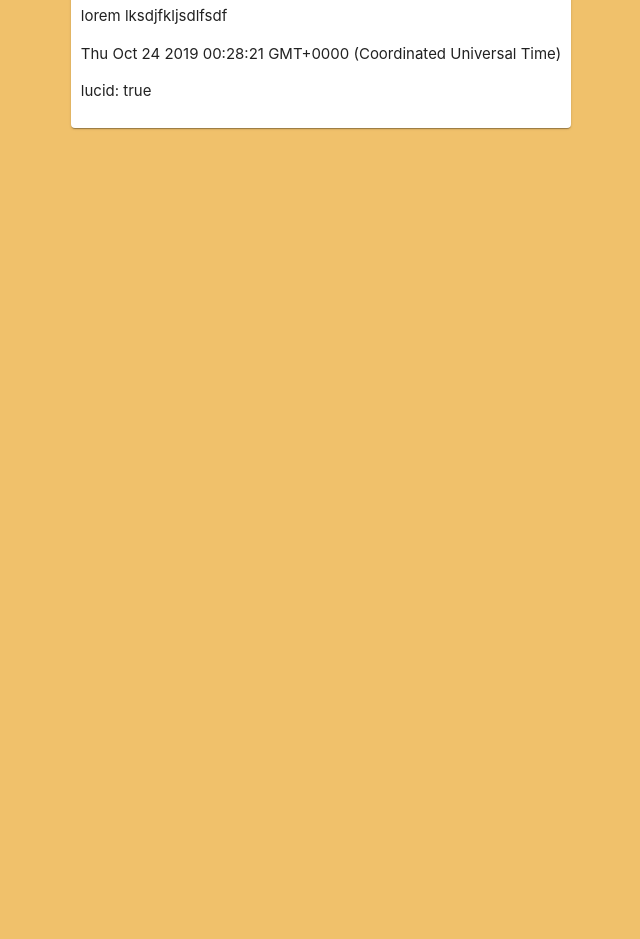
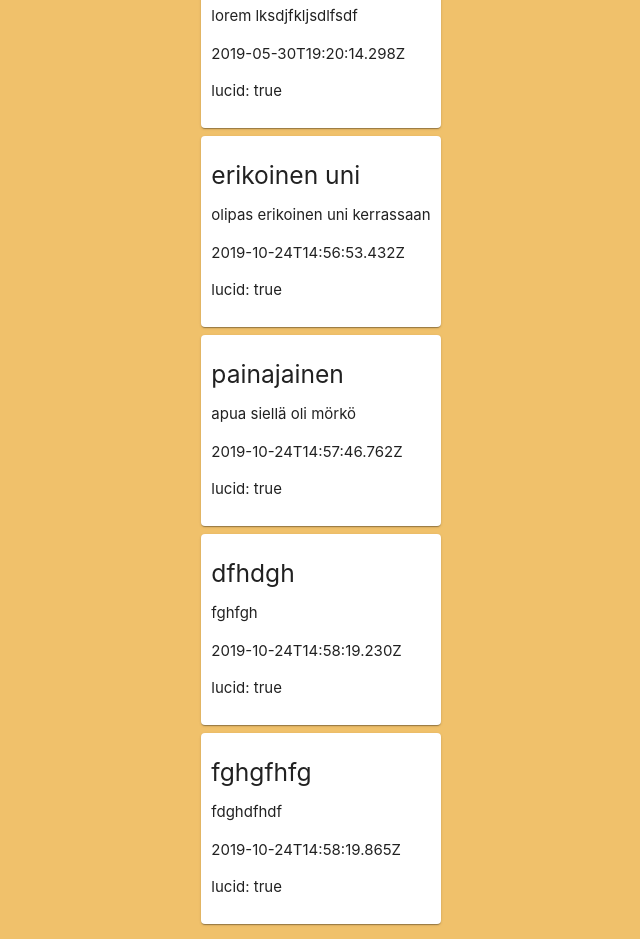
Before and after one commit to paavopoutiainen/lucid_dreamingApp, a React (Create React App) app: page /dreamlist in a window 1280 px wide. Shown: the part 540-1479 px from the top of the page, without its empty margins (319-959 px from the left). Before the commit the page ends 800 px from the top, so only its background shows below. Built offline with nearby package versions, Linux system fonts and the light colour scheme; data requests are answered from the project's data file.

Commit message:
added json server and feature for adding a dream and fectching dreams

```diff
--- /dev/null
+++ b/db.json
@@ -0,0 +1,53 @@
+{
+  "dreams": [
+    {
+      "id": 1,
+      "name": "hulluja ihmisiä",
+      "content": "lorem lksdjfkljsdlfsdf",
+      "date": "2019-05-30T17:30:31.098Z",
+      "lucid": true
+    },
+    {
+      "id": 2,
+      "name": "hulluja ihmisiä",
+      "content": "lorem lksdjfkljsdlfsdf",
+      "date": "2019-05-30T18:39:34.091Z",
+      "lucid": true
+    },
+    {
+      "id": 3,
+      "name": "hulluja ihmisiä",
+      "content": "lorem lksdjfkljsdlfsdf",
+      "date": "2019-05-30T19:20:14.298Z",
+      "lucid": true
+    },
+    {
+      "name": "erikoinen uni",
+      "content": "olipas erikoinen uni kerrassaan",
+      "date": "2019-10-24T14:56:53.432Z",
+      "lucid": true,
+      "id": 4
+    },
+    {
+      "name": "painajainen",
+      "content": "apua siellä oli mörkö\n",
+      "date": "2019-10-24T14:57:46.762Z",
+      "lucid": true,
+      "id": 5
+    },
+    {
+      "name": "dfhdgh",
+      "content": "fghfgh",
+      "date": "2019-10-24T14:58:19.230Z",
+      "lucid": true,
+      "id": 6
+    },
+    {
+      "name": "fghgfhfg",
+      "content": "fdghdfhdf",
+      "date": "2019-10-24T14:58:19.865Z",
+      "lucid": true,
+      "id": 7
+    }
+  ]
+}
--- a/src/App.js
+++ b/src/App.js
@@ -1,4 +1,4 @@
-import React from 'react';
+import React, { useState, useEffect } from 'react';
 import './App.css';
 import { BrowserRouter, Switch, Route, Link } from "react-router-dom";
 import AnalyzePage from "./components/content/AnalyzePage.js"
@@ -6,6 +6,8 @@ import JournalPage from "./components/content/JournalPage.js"
 import IdeasPage from "./components/content/IdeasPage.js"
 import Navbar from "./components/layout/Navbar"
 import DreamList from "./components/dreams/Dreamlist.js"
+import DreamDetails from "./components/dreams/DreamDetails.js"
+import axios from "axios"
 
 
 
@@ -21,6 +23,19 @@ function Home() {
 }
 
 function App() {
+
+  const [dreams, setDreams] = useState([])
+
+  function fetchDreams(){
+    axios.get("http://localhost:3001/dreams")
+    .then(res => res.data)
+    .then(res => setDreams(res))
+  }
+
+  useEffect(() => {
+    fetchDreams()
+  }, [])
+
   return (
     <div>
       <BrowserRouter>
@@ -30,8 +45,9 @@ function App() {
             <Route path ="/journal" component={JournalPage}></Route>
             <Route path = "/exercise_ideas" component={IdeasPage}></Route>
             <Route path = "/analyze_dreams" component={AnalyzePage}></Route>
-            <Route path = "/dreamlist" component={DreamList}></Route>
+            <Route path = "/dreamlist" render={(props) => <DreamList {...props} dreams = {dreams}/>}></Route>
             <Route path = "/ideas" component={IdeasPage}></Route>
+            <Route path = "/dreams/:id" component={DreamDetails}></Route>
           </Switch>
       </BrowserRouter>
 
--- a/src/components/content/AnalyzePage.js
+++ b/src/components/content/AnalyzePage.js
@@ -1,6 +1,6 @@
 import React from "react"
 
-function AnalyzePage(){
+function AnalyzePage({dreams}){
 
 
     return (
--- /dev/null
+++ b/src/components/dreams/DreamDetails.js
@@ -0,0 +1,12 @@
+import React from 'react';
+
+const DreamDetails = (props) => {
+    console.log("dreamdetailsinpropsit",props)
+    return (
+        <div>
+            täälllä
+        </div>
+    );
+};
+
+export default DreamDetails;
--- a/src/components/dreams/Dreamlist.js
+++ b/src/components/dreams/Dreamlist.js
@@ -3,27 +3,11 @@ import Grid from '@material-ui/core/Grid';
 import DreamSummary from "./DreamSummary"
 
 
-let dreams = [
-    {
-        name: "hulluja ihmisiä",
-        content: "lorem lksdjfkljsdlfsdf",
-        date: new Date(),
-        lucid: true
-    },
-    {
-        name: "hulluja ihmisiä",
-        content: "lorem lksdjfkljsdlfsdf",
-        date: new Date(),
-        lucid: true
-    },
-    {
-        name: "hulluja ihmisiä",
-        content: "lorem lksdjfkljsdlfsdf",
-        date: new Date(),
-        lucid: true
-    }
-]
-const Dreamlist = () => {
+
+const Dreamlist = ({dreams}) => {
+
+
+    console.log(dreams)
 
     let dreamSummaries = (
                 <Grid container spacing={1} direction = "column" alignContent="center">
--- a/src/components/dreams/NewDream.js
+++ b/src/components/dreams/NewDream.js
@@ -4,6 +4,7 @@ import TextField from '@material-ui/core/TextField';
 import { makeStyles } from '@material-ui/core/styles';
 import Button from '@material-ui/core/Button';
 import Grid from '@material-ui/core/Grid';
+import axios from 'axios';
 
 
 const useStyles = makeStyles(theme => ({
@@ -39,6 +40,20 @@ const NewDream = ({number}) => {
       setDream({...dream, [e.target.name] : e.target.value})
     }
 
+    function saveDream(){
+      const newDream = {
+        name: dream.name,
+        content: dream.content,
+        date: new Date(),
+        lucid: true
+      }
+      axios.post("http://localhost:3001/dreams", newDream)
+      .then(res => console.log(res))
+
+      setDream({name:"", content:""})
+
+    }
+
     return (
         <Paper className={classes.paper}>
             <h5 style={{margin: 8}}>Dream {number}</h5>
@@ -69,7 +84,7 @@ const NewDream = ({number}) => {
                     margin="normal"
                     variant="filled"
                 />
-                <Button variant="contained"className={classes.button}>
+                <Button variant="contained"className={classes.button} onClick={saveDream}>
                   Save
                 </Button>
           </form>
```
Also changed, not shown: package.json (+6 -1 lines), 1 other file (tests, documents, lock files or other folders).
